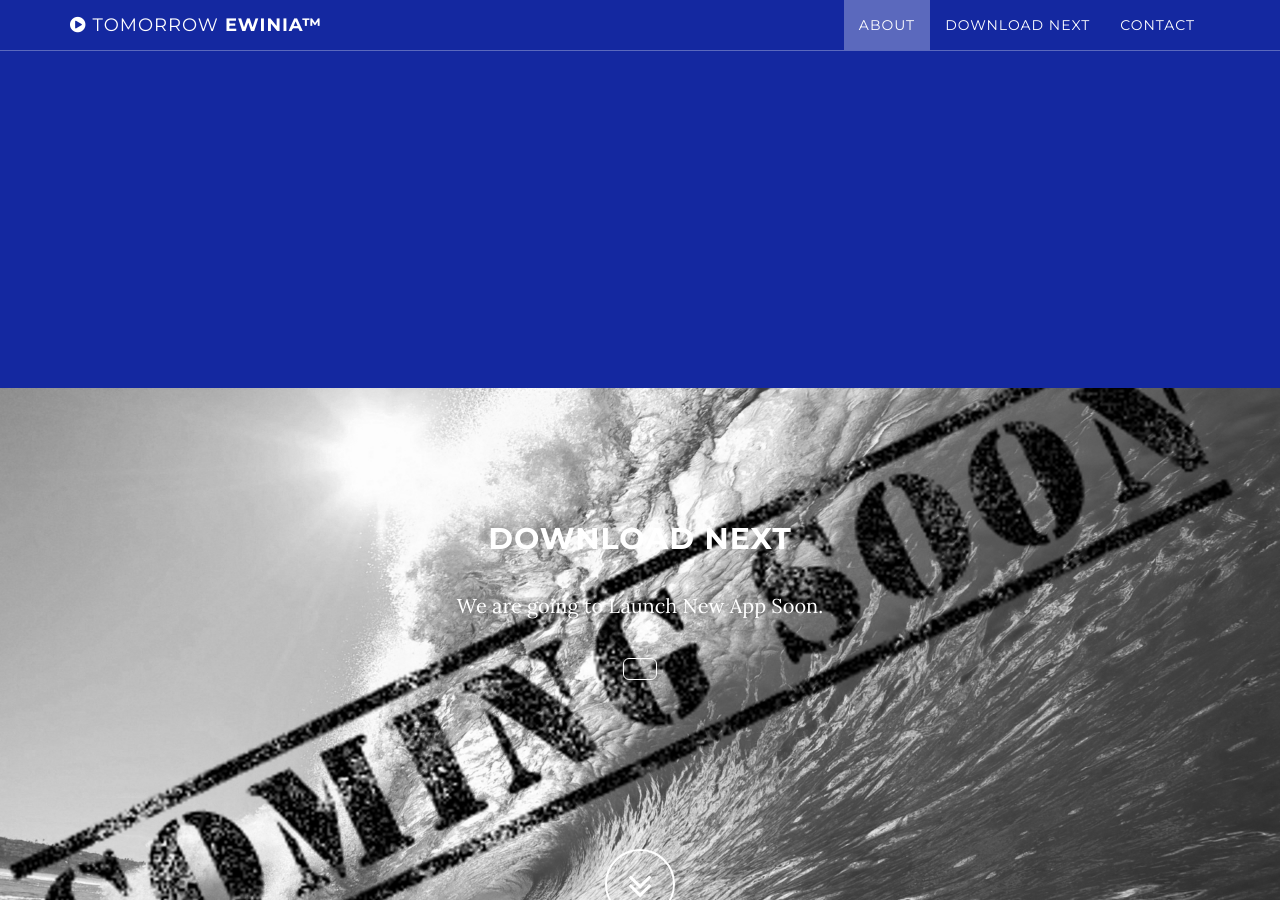
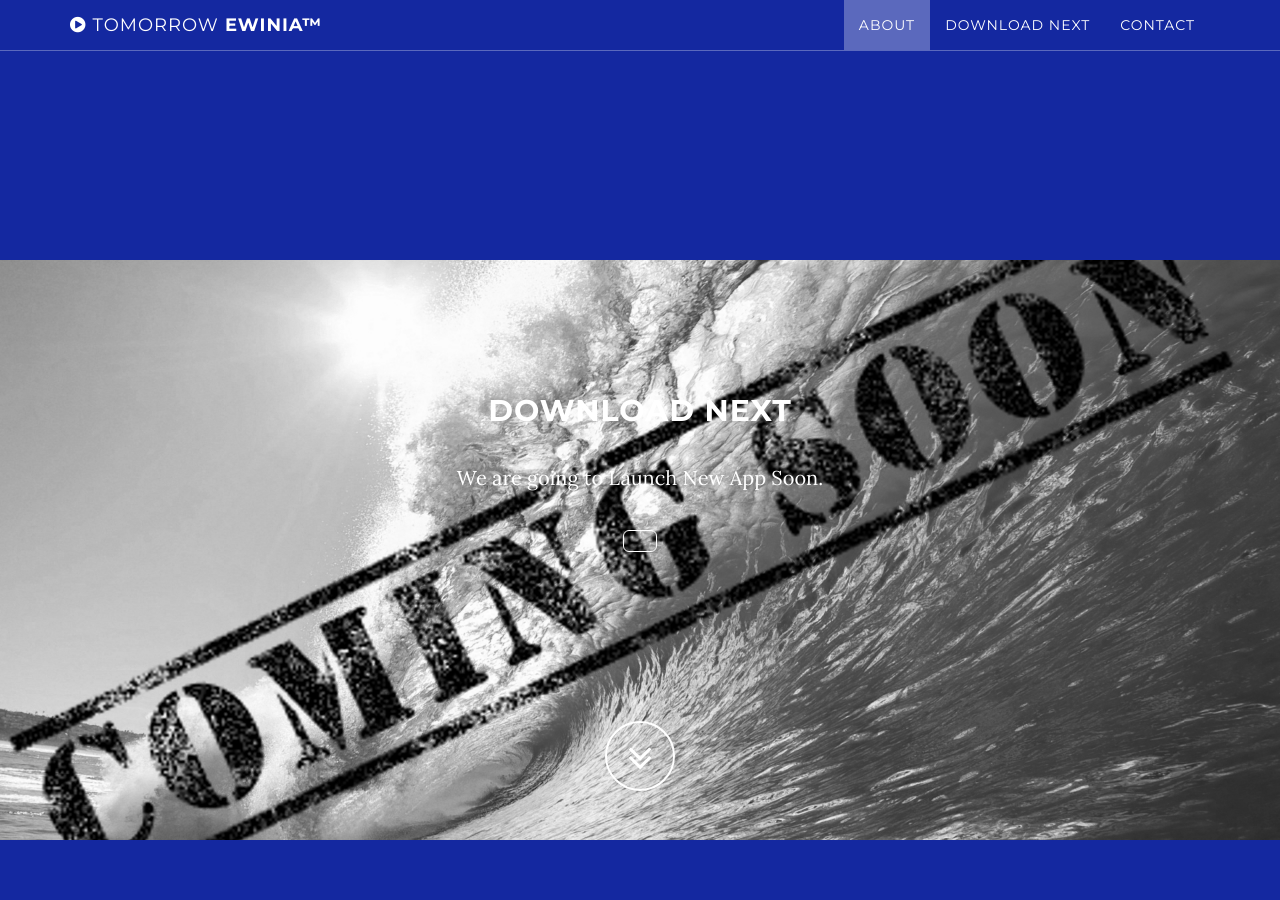
Before and after one commit to nullinstruction/e111, a Jekyll site: the page built from index.html, in a window 1280 px wide and 900 px high, scrolled down 3012 px. Built offline with Jekyll 4.4.1, drawn with Linux system fonts in a browser that asks for light colours; Markdown is read by kramdown in place of the engine named in the settings.

Commit message:
margin-top: -10%;
margin-top: -10%;

```diff
--- a/_includes/css/grayscale.css
+++ b/_includes/css/grayscale.css
@@ -257,7 +257,7 @@ a:focus {
 }
 
 .download-section {
-
+	margin-top: -10%;
 	width: 100%;
 	height: 100%;
 	text-align: center;
```
